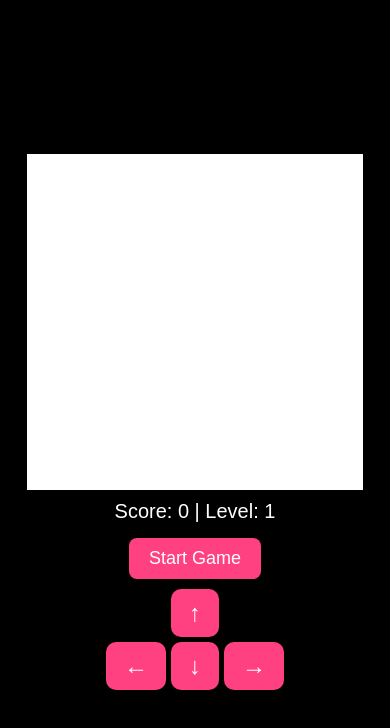
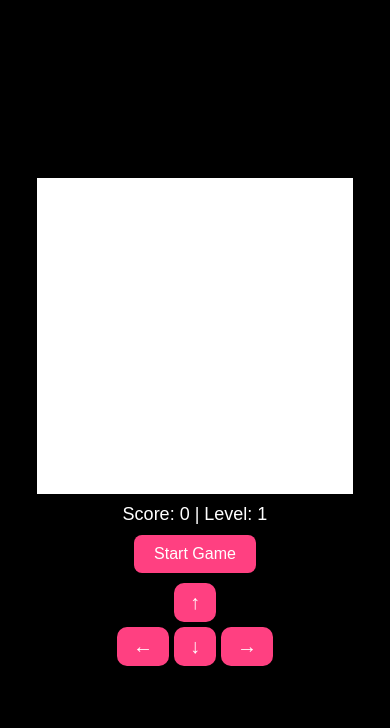
Before and after one commit to surbhipsych/Creative-Tools-Mini-Projects, a plain HTML site: page index.html in a window 390 px wide. Drawn offline with Linux system fonts and the light colour scheme.

Commit message:
Update index.html

```diff
--- a/index.html
+++ b/index.html
@@ -6,46 +6,49 @@
     html, body {
       margin: 0;
       padding: 0;
-      height: 100vh;
+      height: 100%;
       background: #000;
       color: white;
       font-family: sans-serif;
-      overflow: hidden;
+      overflow: hidden; /* Prevent scrolling */
     }
 
     body {
       display: flex;
+      align-items: center;
       justify-content: center;
-      align-items: center;
     }
 
     .game-wrapper {
       display: flex;
       flex-direction: column;
       align-items: center;
-      max-height: 100%;
+      justify-content: center;
+      width: 100vw;
+      height: 100vh;
+      box-sizing: border-box;
     }
 
     canvas {
       background-color: white;
       border: 2px solid white;
-      width: 85vmin;
-      height: 85vmin;
+      width: 80vmin;
+      height: 80vmin;
       max-width: 400px;
       max-height: 400px;
       touch-action: none;
     }
 
     #scoreBoard {
-      font-size: 20px;
-      margin: 10px 0 5px;
+      font-size: 18px;
+      margin-top: 10px;
       text-align: center;
     }
 
     #startBtn {
       margin-top: 10px;
       padding: 10px 20px;
-      font-size: 18px;
+      font-size: 16px;
       background: #ff4081;
       color: white;
       border: none;
@@ -55,7 +58,7 @@
 
     #gameOver {
       color: red;
-      font-size: 24px;
+      font-size: 22px;
       display: none;
       margin-top: 10px;
     }
@@ -69,8 +72,8 @@
     }
 
     #mobileControls button.arrow {
-      padding: 10px 18px;
-      font-size: 24px;
+      padding: 8px 16px;
+      font-size: 20px;
       background: #ff4081;
       color: white;
       border: none;
@@ -92,7 +95,6 @@
   </style>
 </head>
 <body>
-
   <div class="game-wrapper">
     <canvas id="game" width="400" height="400"></canvas>
     <div id="scoreBoard">Score: 0 | Level: 1</div>
@@ -286,6 +288,7 @@ document.addEventListener('keydown', e => {
       }
     });
 
+    // Touch controls
     let startX, startY;
     canvas.addEventListener('touchstart', e => {
       const touch = e.touches[0];
```
Lines whose indentation alone changed are shown as unchanged.
